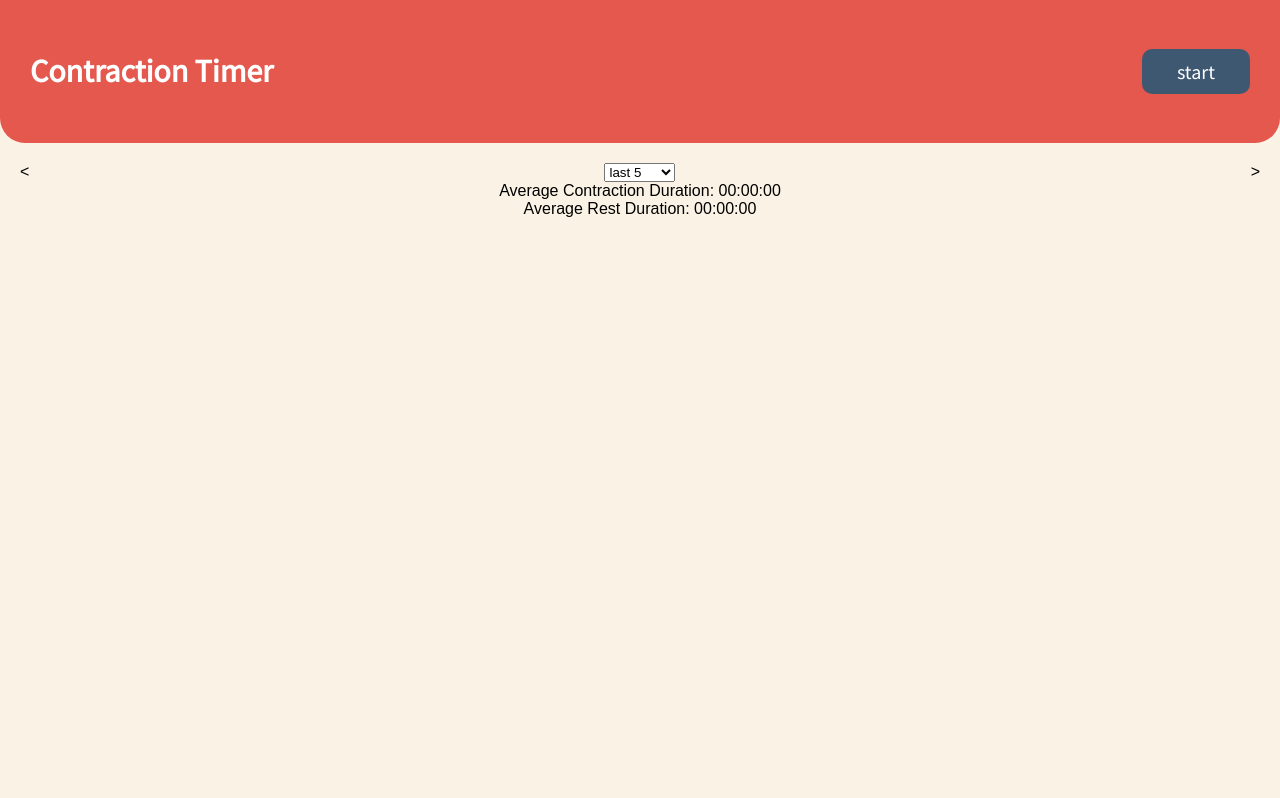
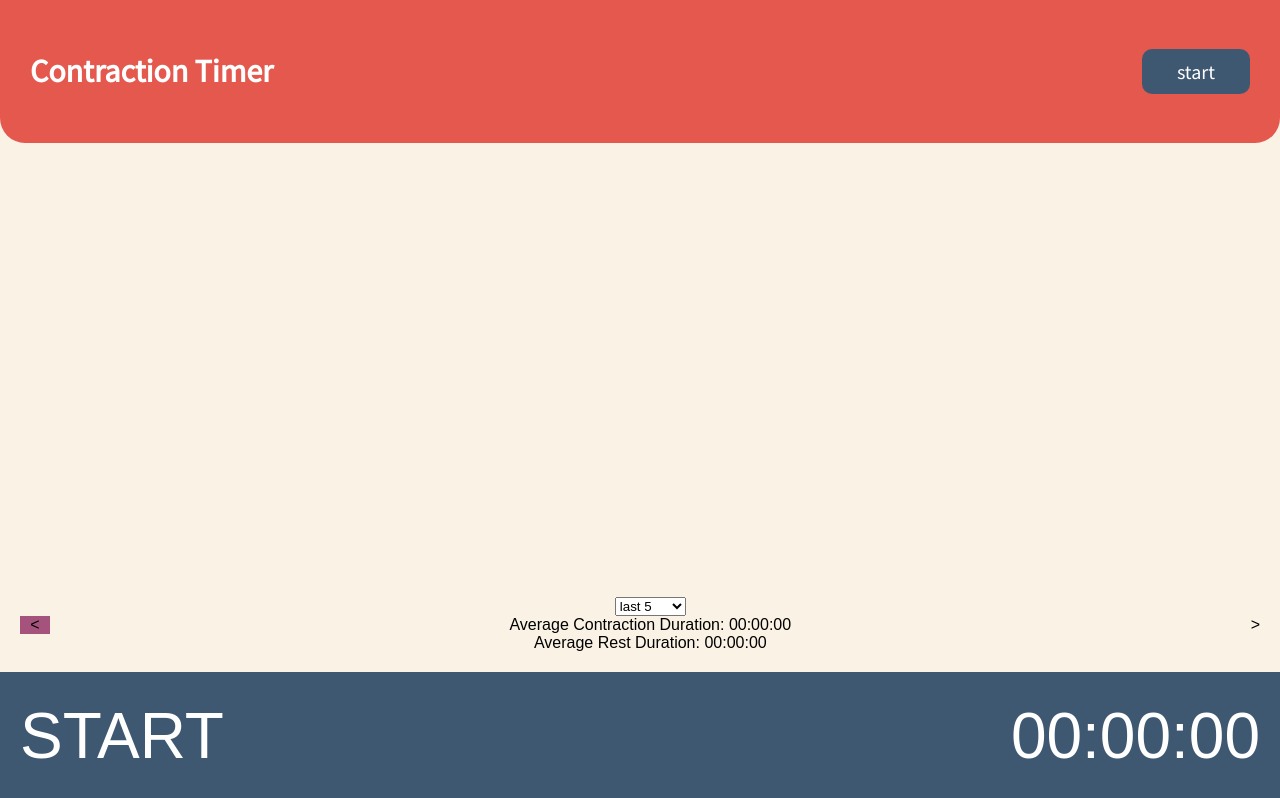
Before and after one commit to joshmkennedy/contraction-app, a React (Create React App) app: page / in a window 1280 px wide. Built offline with nearby package versions, Linux system fonts and the light colour scheme.

Commit message:
more styling made the record button also start timer if not timing

```diff
--- a/src/App.css
+++ b/src/App.css
@@ -1,5 +1,6 @@
 
 @import url('https://fonts.googleapis.com/css?family=Roboto|Source+Sans+Pro');
 body{
-  background-color:#faf3e5
+  background-color:#faf3e5;
+  height:100vh;
 }
--- a/src/App.js
+++ b/src/App.js
@@ -53,8 +53,10 @@ class App extends Component {
     //styles
     const styles = {
       textAlign: 'center',
-      height:100+'%',
       height:'100vh',
+      display:'flex',
+      flexFlow:'column',
+      justifyContent:'space-between'
       //fontSize: 45+'px'
       //width: 100 + '%'
     }
@@ -81,10 +83,9 @@ class App extends Component {
       borderRadius:10+'px',
       fontSize:'20px',
     }
-    const appBody={}
+
 
     return (
-
       <div>
         <Timer>
           {({ on, softReset, mystop, time})=>(
@@ -93,21 +94,10 @@ class App extends Component {
                   <h1 style={title}>Contraction Timer</h1>
                   <a style={regBtn} onMouseEnter={this.toggleHover} onMouseLeave={this.toggleHover} onClick={mystop}>{on ? "pause" : "start"}</a>
                 </div>
-              {/* body of app */}
-              <div  style={appBody}>
-              <div style={{
-                color:on?colors.darkBlue:colors.grey,
-                fontSize:45+'px',
-                font,
-                fontWeight:'100'
-                }}>
-              </div>
-              <Stats time={time} colors={colors} softReset={softReset} parsedTime={this.parseTime(time)} on={on}/>
-              </div>
+                <Stats time={time} colors={colors} start={mystop} softReset={softReset} parsedTime={this.parseTime(time)} on={on}/>
             </div>
           )}
         </Timer >
-
       </div>
     );
 
--- a/src/components/History.js
+++ b/src/components/History.js
@@ -5,12 +5,12 @@ export default class History extends Component {
   constructor(props){
         super(props)
         this.state = {
-              showList:false,
+
         }
   }
-      toggle=()=>{
+     /*  toggle=()=>{
             this.setState({showList: !this.state.showList})
-      }
+      } */
 
       render() {
         return (
@@ -19,28 +19,19 @@ export default class History extends Component {
             style={{
                           textAlign: "left",
 
-                          width: '250px',
+                          width: '75%',
             }}
             >
-                    <button style={{
-                          padding: "10px 15px",
-                          background: this.props.colors.yellow,
-                    }}
-                    onClick={this.toggle}>
-                        {this.state.showList ? "hide history" : "show history"}
-                    </button>
-                    {this.state.showList ? (
+
+
                     <div style={{
                           height: '400px',
                           overflow: "scroll"
                     }}>
-
-
                                 <ul style={{
                                 textAlign: "left",
                                 listStyle: 'none',
-                                width: '250px',
-
+                                width: '75%',
                           }}>
 
                                 {this.props.allRecords.map((record, i, ) => {
@@ -62,7 +53,7 @@ export default class History extends Component {
                           </ul>
 
                     </div>
-                    ) : ''}
+
             </div>
 
         )
--- a/src/components/Stats.js
+++ b/src/components/Stats.js
@@ -17,11 +17,12 @@ export default class Stats extends Component {
   }
 
   switchRecordType=()=>{
+    if(this.props.on){
     this.state.contraction
       ? this.setState({ contraction: false })
       : this.setState({contraction:true})
   }
-
+  }
   recordTheTime=()=>{
      this.setState({
        recordArray: [{
@@ -40,18 +41,26 @@ export default class Stats extends Component {
     })
   }
   buttonColor = ()=>{
+   if(this.props.on){
       if(this.state.contraction){
         if(this.state.hover){
           return this.props.colors.darkerRed
         }
         return this.props.colors.red
-    }else{
+      }else if(!this.state.contracting){
         if(this.state.hover){
           return this.props.colors.darkerDarkBlue
         }
         return this.props.colors.darkBlue
       }
+    }else{
+     if (this.state.hover) {
+        return this.props.colors.darkerDarkBlue
       }
+        return this.props.colors.darkBlue
+      }
+    }
+
   nextDisplay= ()=>{
     if(this.state.display !== 3){
      return this.setState({display:this.state.display +1})
@@ -69,7 +78,14 @@ export default class Stats extends Component {
 
 
   render() {
+    const sliderBtn = {
+      height: '100%',
+      width: "30px",
+      background: this.props.colors.purple,
+      display:'flex',
+      flexFlow:'column',
 
+    }
     return (
       <div style={{
         position:'relative',
@@ -78,25 +94,28 @@ export default class Stats extends Component {
           display:'flex',
           justifyContent:'space-between',
           padding:'20px',
-
+          alignItems:'center',
         }}>
-          <span onClick={this.prevDisplay}> {'<'} </span>
+          <span
+          style={sliderBtn}
+          onClick={this.prevDisplay}> {'<'} </span>
          {this.state.display===1? <Averages dataAverage={this.state.recordArray} />:''}
           {this.state.display === 2 ? <Chart data={this.state.recordArray} svgWidth='700' svgHeight='300' /> : ''}
           {this.state.display === 3 ? <History BgColor={this.state.contraction} colors={this.props.colors} allRecords={this.state.recordArray} /> : ''}
           <span onClick={this.nextDisplay}>{'>'}</span>
         </div>
-        {this.props.on//hides and shows the button
-          ? <button
+          <button
             style={{
               width:'100%',
               border:this.props.colors.red,
               background:this.buttonColor(),
-              height:'75px',
-              fontSize:'28px',
+              height:'10vw',
+              fontSize:'5vw',
               color:'white',
               display:'flex',
               justifyContent:'space-between',
+              alignItems:'center',
+              lineHeight:'0',
               padding:'20px',
               position:'absoulute',
               bottom:'0',
@@ -105,14 +124,16 @@ export default class Stats extends Component {
             }}
             onMouseEnter={this.buttonHover}
             onMouseLeave={this.buttonHover}
-            onClick={this.recordTheTime.bind(this)}>
-            <span>record {this.state.contraction
-              ? "contraction"
-              : "rest"} </span>
+            onClick={this.props.on?this.recordTheTime.bind(this):this.props.start}
+            >
+            <span>
+              {!this.props.on ? "START" : this.state.contraction
+                ? "Record Contraction"
+                : "Record Rest"
+              }
+              </span>
             {this.props.parsedTime}
           </button>
-          : ''
-        }
       </div>
     )
   }
```
Lines whose indentation alone changed are shown as unchanged.
